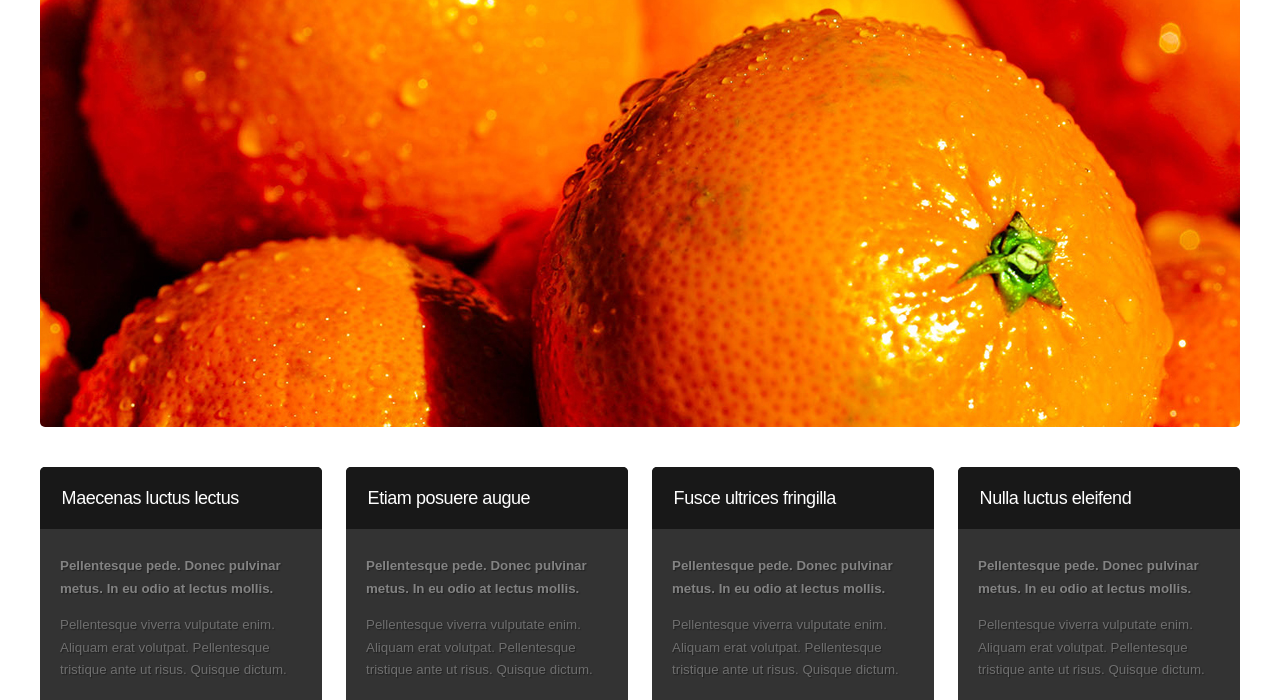
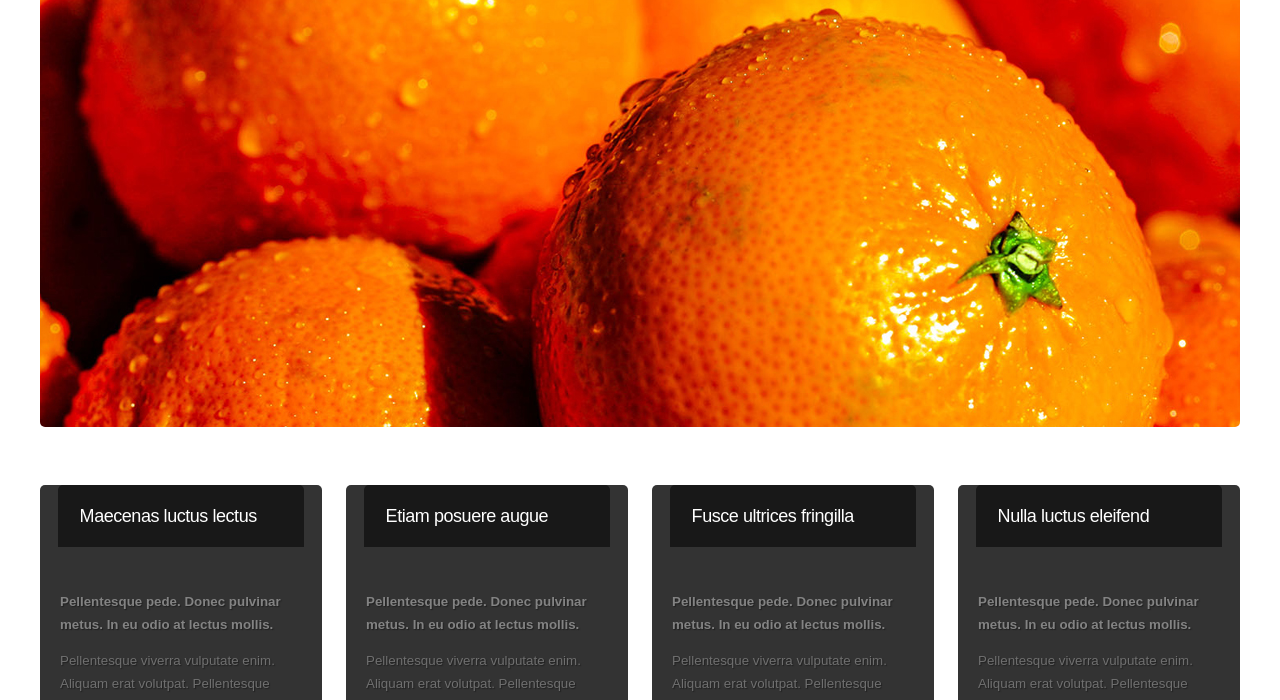
Before and after one commit to darthraul/rebase, a plain HTML site: page index.html in a window 1280 px wide. Shown: the part 196-896 px from the top of the page. Drawn offline with Linux system fonts and the light colour scheme.

Commit message:
change h1 margin in f1

```diff
--- a/css/style.css
+++ b/css/style.css
@@ -26,7 +26,7 @@ body {
 }
 
 h1, h2, h3 {
-	margin: 0em;
+	margin: 1em;
 	padding: 0em;
 	font-family: Arial, Helvetica, sans-serif;
 	letter-spacing: -0.025em;
```
